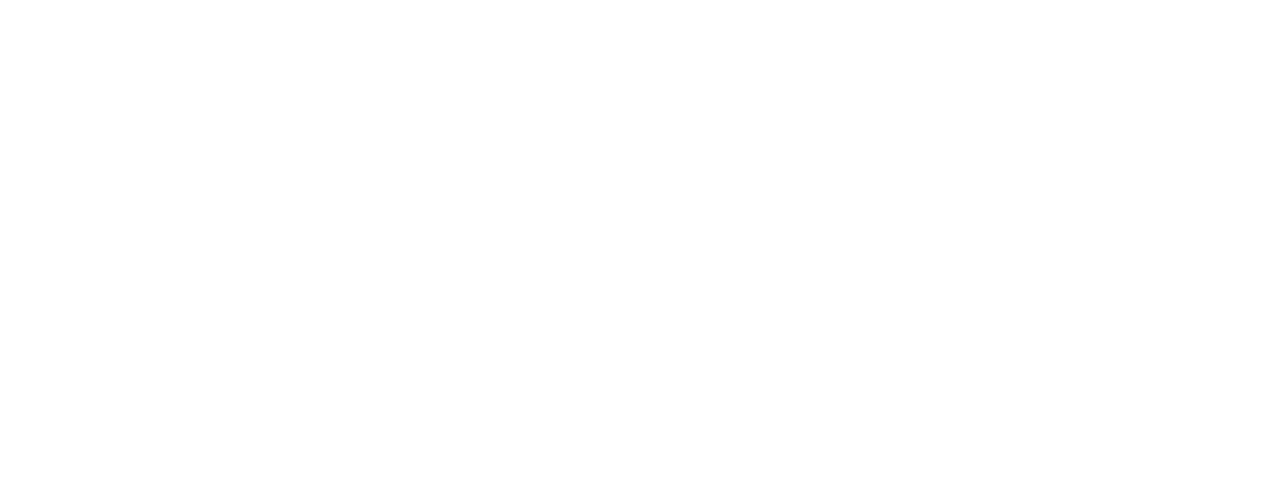
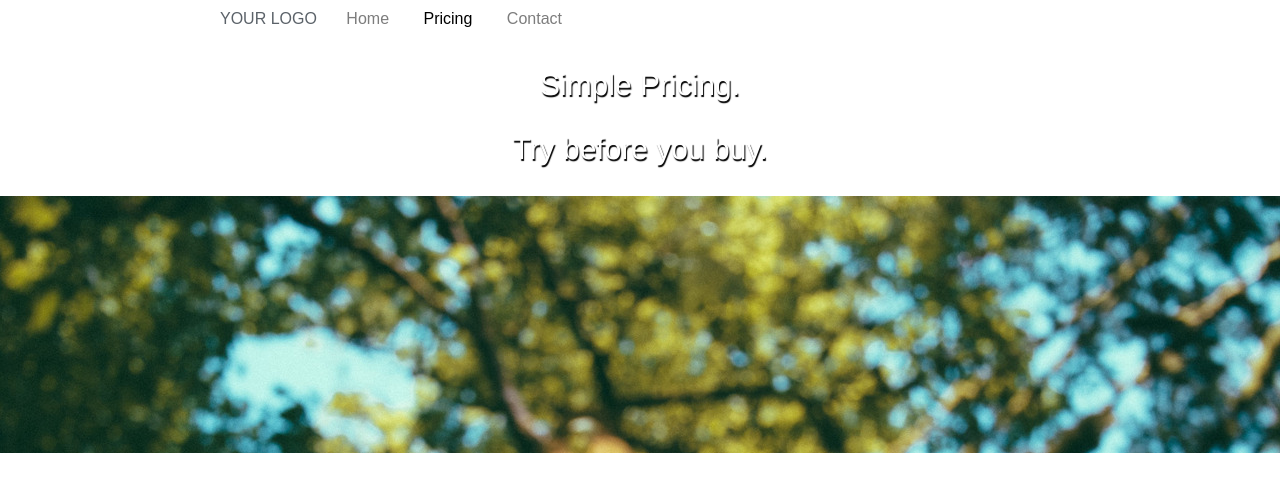
Before and after one commit to thedoublewolf/pricing-plan, a plain HTML site: page index.html in a window 1280 px wide. Drawn offline with Linux system fonts and the light colour scheme.

Commit message:
Working on header.

```diff
--- a/index.html
+++ b/index.html
@@ -6,6 +6,27 @@
 	<link rel="stylesheet" type="text/css" href="main.css">
 </head>
 <body>
+<div class="links">
+	<span class="logo">YOUR LOGO</span>
+	<a href="#">Home</a>
+	<a href="#"><span class="pricing">Pricing</span></a>
+	<a href="#">Contact</a>
+</div>
+
+<div class="header">
+
+  <div class="header-text">
+	<p>Simple Pricing.</p>
+	<p>Try before you buy.</p>
+	</div>
+
+	<div class="tree">
+		<img src="background.jpg">
+	</div>
+
+</div>
+
+
 
 </body>
 </html>
--- a/main.css
+++ b/main.css
@@ -0,0 +1,44 @@
+.links {
+	text-indent: 10px;
+	padding: 10px;
+	margin-left: 200px;
+}
+
+.links a {
+	padding: 15px;
+}
+
+a {
+	text-decoration: none;
+	color: #7D7D7D;
+}
+
+.logo {
+	color: #5B6269;
+	padding-right: 10px;
+}
+
+.pricing {
+	color: black;
+}
+
+.header {
+	height: 415px;
+	overflow: hidden;
+	font-family: helvetica;
+	text-align: center;
+	margin-left: auto;
+	margin-right: auto;
+/*	display: inline-block;
+	position: relative;*/
+}
+
+.header-text {
+	font-size: 30px;
+	color: white;
+	text-shadow: 1px 2px 1px black;
+	text-align: center;
+	display: inline-block;
+	vertical-align: middle;
+
+}
```
Also changed, not shown: background.jpg (added).
